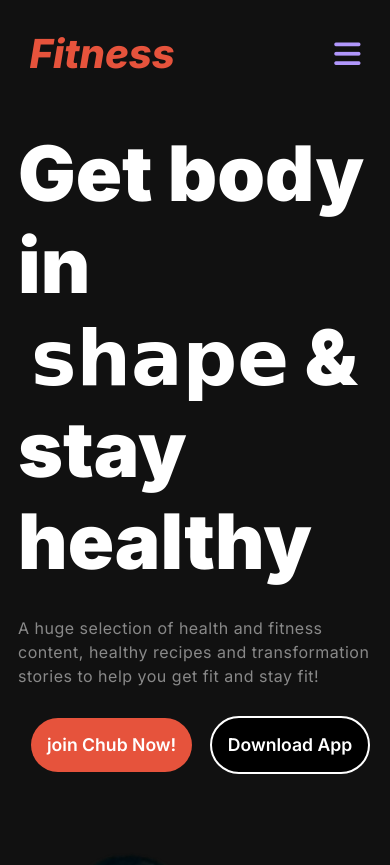
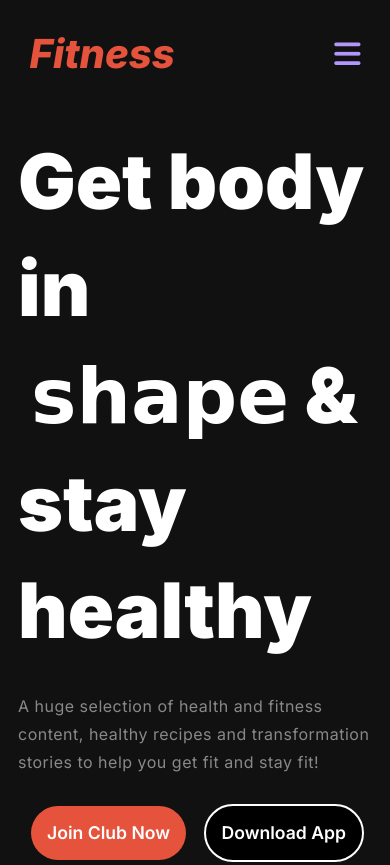
Before and after one commit to TanvirAhmed-1/Assignment-2, a plain HTML site: page index.html in a window 390 px wide. Shown: the top 865 px of the page. Drawn offline with Linux system fonts and the light colour scheme; a web font is replaced by a local one.

Commit message:
more responsive

```diff
--- a/index.html
+++ b/index.html
@@ -31,7 +31,7 @@
         <p>A huge selection of health and fitness content, healthy recipes and transformation stories to help you get fit and stay fit!</p>
 
         <div class="btn-div">
-            <button class="p-btn btn-mo" type="button">join Chub Now!</button>
+            <button class="p-btn btn-mo" type="button">Join Club Now</button>
            <button class="download-btn btn-mo" type="button">Download App</button>
         </div>
 
--- a/style.css
+++ b/style.css
@@ -153,13 +153,14 @@ nav{
 .header1 h1{
     font-size: 4.78rem;
     font-weight: 900;
-    line-height: 120%;
+    line-height: 140%;
     color: white;
+    /* margin-top: 50px; */
 }
 .header1 p{
  font-size: 1rem;
  font-weight: 400;
- line-height: 24px;
+ line-height: 28px;
  letter-spacing: 0.5px;
  margin:28px 0;
  color: var(--primary-p);
@@ -681,7 +682,7 @@ footer{
  justify-content: space-between;
 align-items: center;
 gap: 100px;
-margin-right: -100px;
+margin-right: -30px;
 
 }
  .footer1{
```
